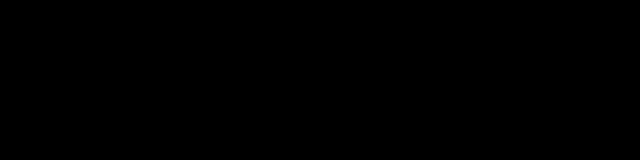
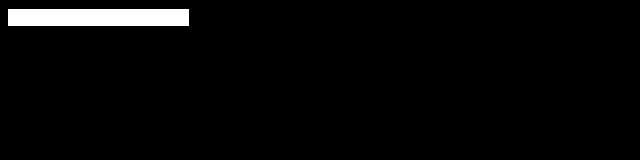
Before and after one commit to amindevelops/TerminalApp, a plain HTML site: page index.html in a window 1280 px wide. Shown: the whole page, without its empty margins (0-640 px from the left). Drawn offline with Linux system fonts and the light colour scheme.

Commit message:
Added a readme and some notes

```diff
--- a/style.css
+++ b/style.css
@@ -4,7 +4,7 @@ body {
 }
 
 input {
-  background: transparent;
+  /* background: transparent; */
   border: none;
   /* color: inherit; */
   color: white;
@@ -19,3 +19,15 @@ input {
 - modular
 
 */
+
+/*
+
+Browser styles ship with elements
+- "default" style
+- They need to be "reset"
+2 famous ones are:
+
+Eric Meyer's original CSS reset
+Normalize.css
+
+*/
```
Also changed, not shown: 1 other file.
